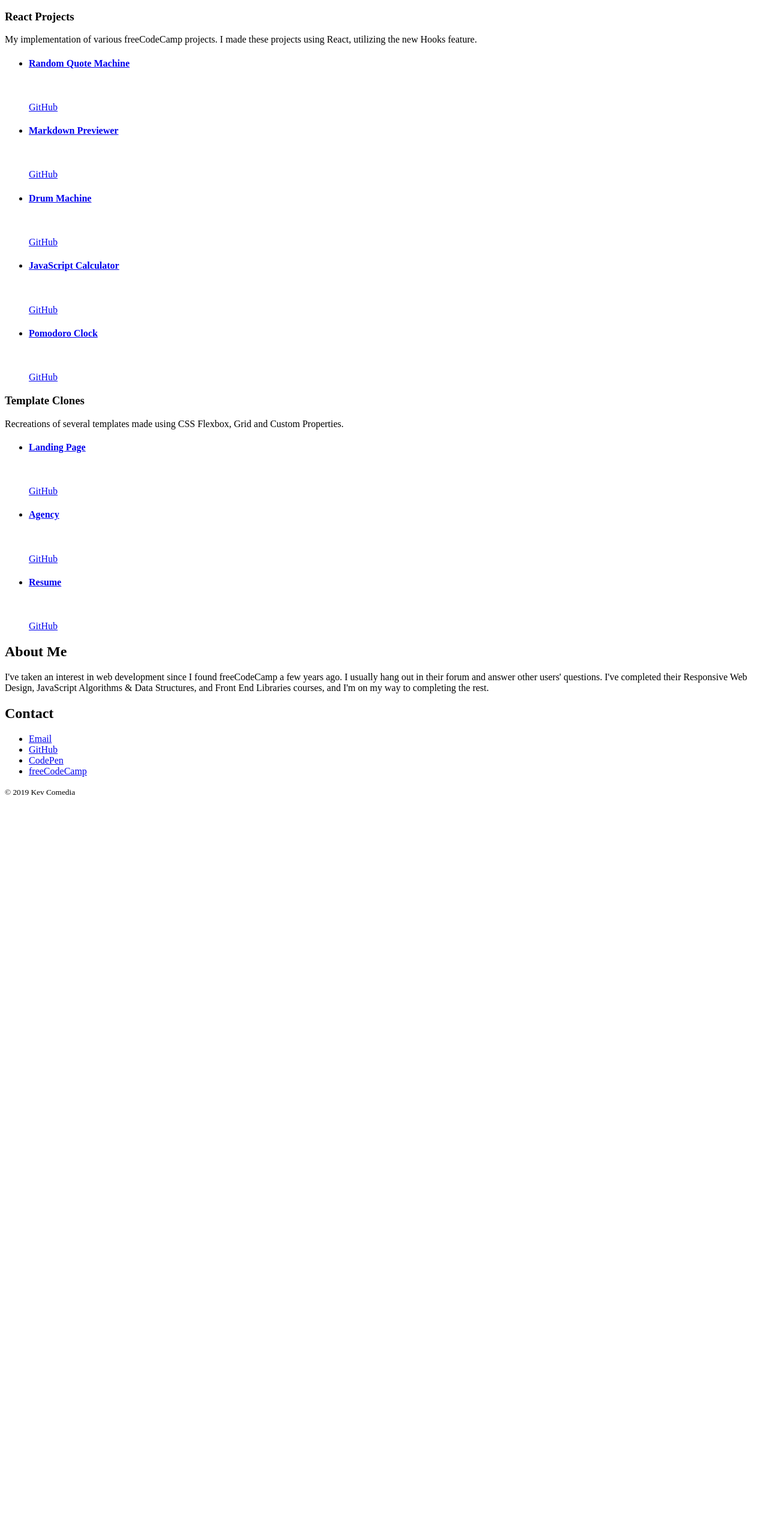
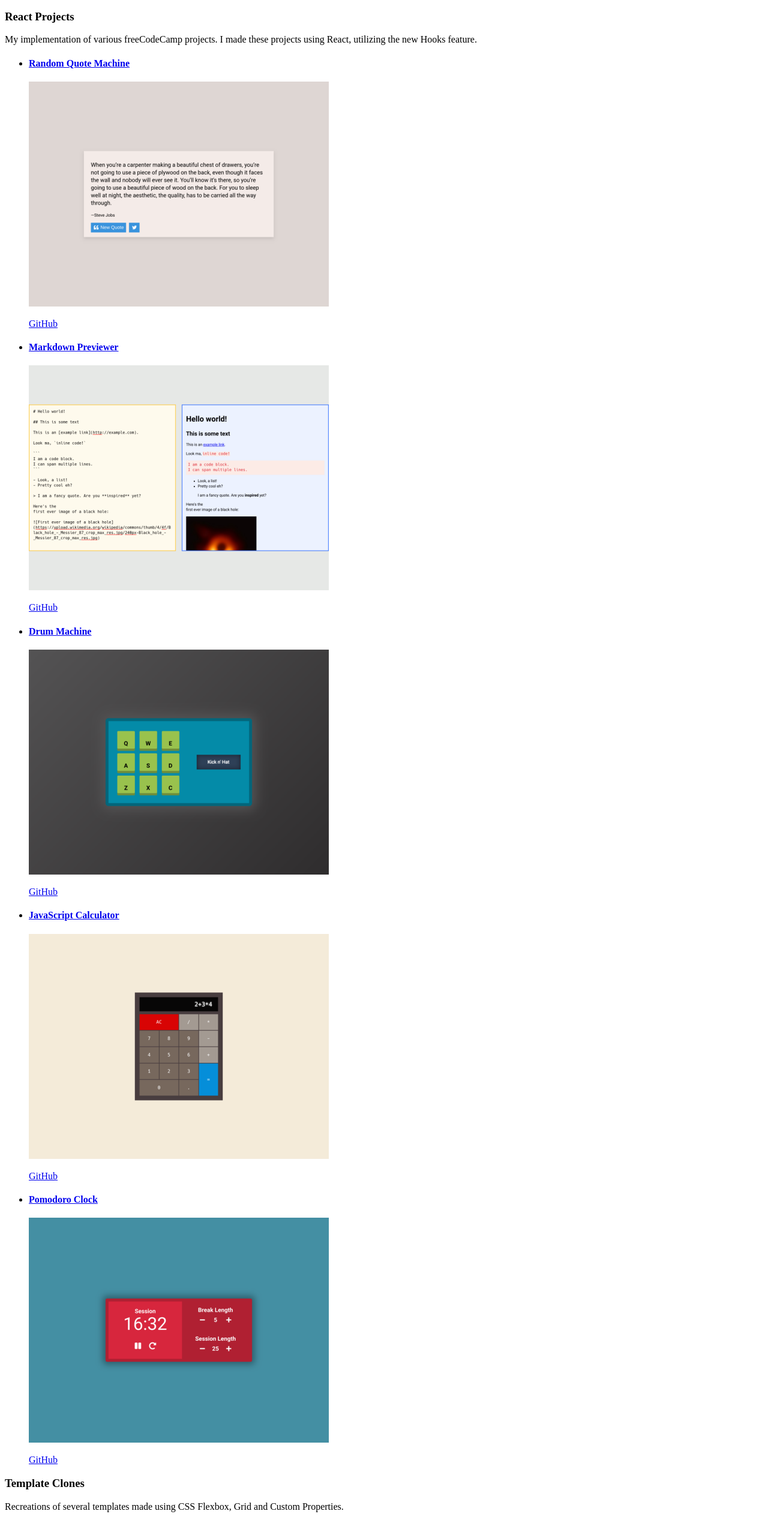
Before and after one commit to kevcomedia/kevcomedia.github.io, a plain HTML site: page index.html in a window 1280 px wide. Shown: the part 244-2783 px from the top of the page at 60% size. Before the commit the page ends 1589 px from the top, so only its background shows below. Drawn offline with Linux system fonts and the light colour scheme.

Commit message:
Add project screenshots

```diff
--- a/index.html
+++ b/index.html
@@ -32,7 +32,10 @@
           <li>
             <a href="https://kevcomedia.github.io/random-quote-machine">
               <h4>Random Quote Machine</h4>
-              <img src="..." alt="" />
+              <img
+                src="images/screen_random-quote-machine.png"
+                alt="A screenshot of my Random Quote Machine project."
+              />
             </a>
             <p>
               <a href="https://github.com/kevcomedia/random-quote-machine">
@@ -43,7 +46,10 @@
           <li>
             <a href="https://kevcomedia.github.io/markdown-previewer">
               <h4>Markdown Previewer</h4>
-              <img src="..." alt="" />
+              <img
+                src="images/screen_markdown-previewer.png"
+                alt="A screenshot of my Markdown Previewer project."
+              />
             </a>
             <p>
               <a href="https://github.com/kevcomedia/markdown-previewer">
@@ -54,7 +60,10 @@
           <li>
             <a href="https://kevcomedia.github.io/drum-machine">
               <h4>Drum Machine</h4>
-              <img src="..." alt="" />
+              <img
+                src="images/screen_drum-machine.png"
+                alt="A screenshot of my Drum Machine project."
+              />
             </a>
             <p>
               <a href="https://github.com/kevcomedia/drum-machine">GitHub</a>
@@ -63,7 +72,10 @@
           <li>
             <a href="https://kevcomedia.github.io/javascript-calculator">
               <h4>JavaScript Calculator</h4>
-              <img src="..." alt="" />
+              <img
+                src="images/screen_javascript-calculator.png"
+                alt="A screenshot of my JavaScript Calculator project."
+              />
             </a>
             <p>
               <a href="https://github.com/kevcomedia/javascript-calculator">
@@ -74,7 +86,10 @@
           <li>
             <a href="https://kevcomedia.github.io/pomodoro-clock">
               <h4>Pomodoro Clock</h4>
-              <img src="..." alt="" />
+              <img
+                src="images/screen_pomodoro-clock.png"
+                alt="A screenshot of my Pomodoro Clock project."
+              />
             </a>
             <p>
               <a href="https://github.com/kevcomedia/pomodoro-clock">GitHub</a>
@@ -91,7 +106,10 @@
           <li>
             <a href="https://gckev-clone-landing.surge.sh">
               <h4>Landing Page</h4>
-              <img src="..." alt="" />
+              <img
+                src="images/screen_clone-landing.png"
+                alt="A screenshot of my Landing Page clone."
+              />
             </a>
             <p>
               <a href="https://github.com/kevcomedia/blackrock-landing-clone">
@@ -102,7 +120,10 @@
           <li>
             <a href="https://gckev-clone-agency.surge.sh">
               <h4>Agency</h4>
-              <img src="..." alt="" />
+              <img
+                src="images/screen_clone-agency.png"
+                alt="A screenshot of my Agency clone."
+              />
             </a>
             <p>
               <a href="https://github.com/kevcomedia/blackrock-agency-clone">
@@ -113,7 +134,10 @@
           <li>
             <a href="https://gckev-clone-resume.surge.sh">
               <h4>Resume</h4>
-              <img src="..." alt="" />
+              <img
+                src="images/screen_clone-resume.png"
+                alt="A screenshot of my Resume clone."
+              />
             </a>
             <p>
               <a href="https://github.com/kevcomedia/blackrock-resume-clone">
```
Also changed, not shown: images/screen_clone-agency.png (added), images/screen_clone-landing.png (added), images/screen_clone-resume.png (added), images/screen_drum-machine.png (added), images/screen_javascript-calculator.png (added), images/screen_markdown-previewer.png (added), images/screen_pomodoro-clock.png (added), images/screen_random-quote-machine.png (added).
